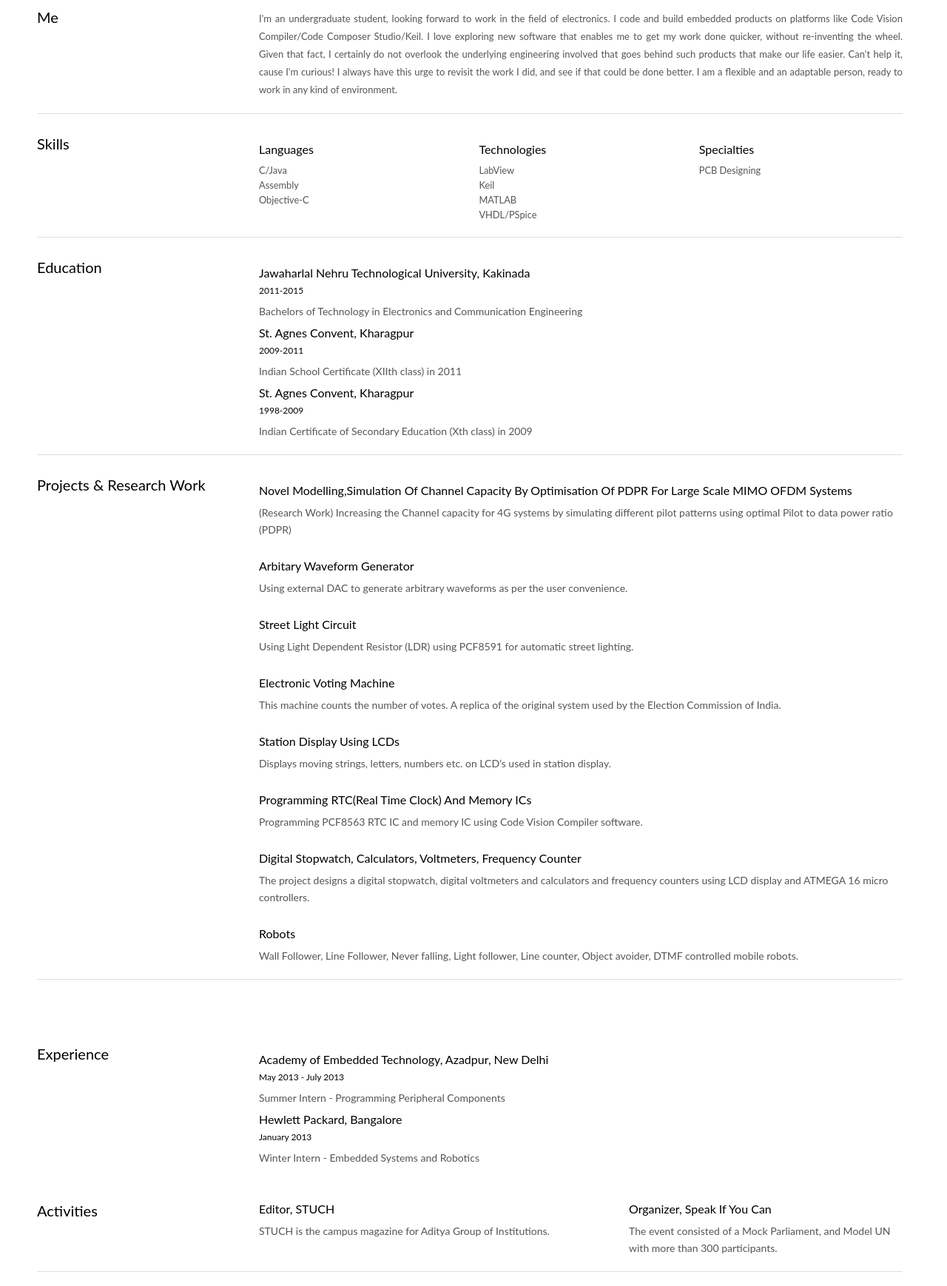
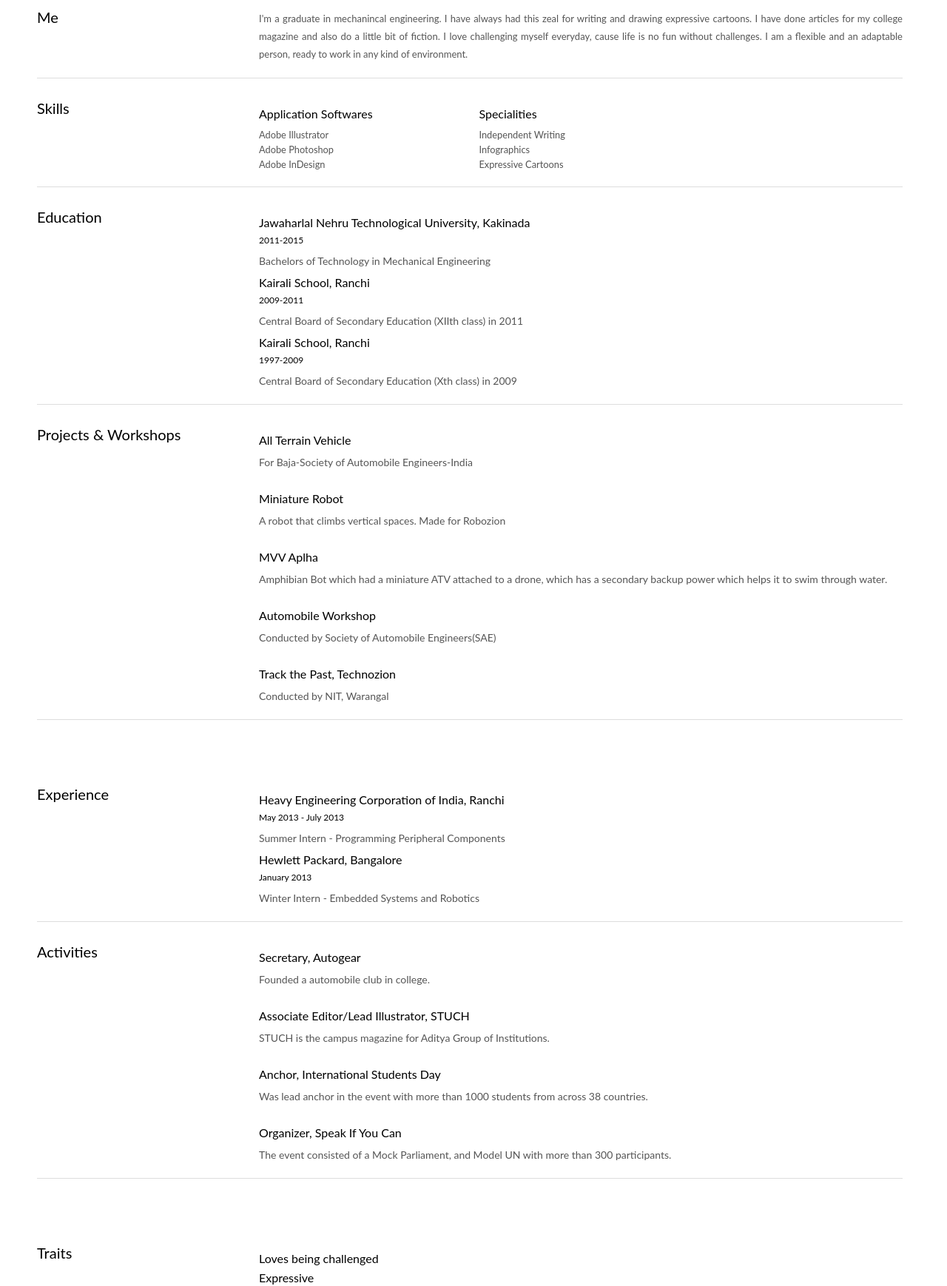
Before and after one commit to bitsapien/resume-template, a plain HTML site: page CV_ash.html in a window 1280 px wide. Shown: the part 186-1924 px from the top of the page at 74% size. Drawn offline with Linux system fonts and the light colour scheme.

Commit message:
roushan and ashwani

```diff
--- a/CV_ash.html
+++ b/CV_ash.html
@@ -53,7 +53,7 @@
 					<h3>Me </h3>
 				</header>
 				<div class="span9 ">
-					<p class="welcome">I'm an undergraduate student, looking forward to work in the field of electronics. I code and build embedded products on platforms like Code Vision Compiler/Code Composer Studio/Keil. I love exploring new software that enables me to get my work done quicker, without re-inventing the wheel. Given that fact, I certainly do not overlook the underlying engineering involved that goes behind such products that make our life easier. Can't help it, cause I'm curious! I always have this urge to revisit the work I did, and see if that could be done better. I am a flexible and an adaptable person, ready to work in any kind of environment.<br>
+					<p class="welcome"> I'm a graduate in mechanincal engineering. I have always had this zeal for writing and drawing expressive cartoons.  I have done articles for my college magazine and also do a little bit of fiction. I love challenging myself everyday, cause life is no fun without challenges. I am a flexible and an adaptable person, ready to work in any kind of environment. <br>
 					</p>
 				</div>
 			</article>
@@ -66,22 +66,18 @@
 				<div class="span9">
 					<div class="row-fluid skills">
 						<ul class="span4">
-							<li><h4>Languages</h4></li>
-							<li><strong>C/Java</strong> </li>
-							<li><strong>Assembly</strong> </li>
+							<li><h4>Application Softwares</h4></li>
+							<li><strong>Adobe Illustrator</strong> </li>
+							<li><strong>Adobe Photoshop</strong> </li>
 
-							<li><strong>Objective-C</strong> </li>
+							<li><strong>Adobe InDesign</strong> </li>
 						</ul>
-						<ul class="span4">
-							<li><h4>Technologies</h4></li>
-							<li><strong>LabView</strong></li>
-							<li><strong>Keil</strong></li>
-							<li><strong>MATLAB</strong></li>
-							<li><strong>VHDL/PSpice</strong></li>
-						</ul>
-						<ul class="span4">
-							<li><h4>Specialties</h4></li>
-							<li><strong>PCB Designing</strong></li>
+						<ul class="span8">
+							<li><h4>Specialities</h4></li>
+							<li><strong>Independent Writing</strong></li>
+							<li><strong>Infographics</strong></li>
+							<li><strong>Expressive Cartoons</strong></li>
+							<!-- <li><strong>VHDL/PSpice</strong></li> -->
 						</ul>
 					</div>
 				</div>
@@ -95,71 +91,55 @@
 				<div class="span9">
 					<h4>Jawaharlal Nehru Technological University, Kakinada</h4>
 					<h5>2011-2015</h5>
-						<p>Bachelors of Technology in Electronics and Communication Engineering</p>
+						<p>Bachelors of Technology in Mechanical Engineering</p>
 
-					<h4>St. Agnes Convent, Kharagpur</h4>
+					<h4>Kairali School, Ranchi</h4>
 					<h5>2009-2011</h5>
-						<p>Indian School Certificate (XIIth class) in 2011</p>
+						<p>Central Board of Secondary Education (XIIth class) in 2011</p>
 
-					<h4>St. Agnes Convent, Kharagpur</h4>
-					<h5>1998-2009</h5>
-						<p>Indian Certificate of Secondary Education (Xth class) in 2009</p>
+					<h4>Kairali School, Ranchi</h4>
+					<h5>1997-2009</h5>
+						<p>Central Board of Secondary Education (Xth class) in 2009</p>
 				</div>
 			</article>
 
 			<!-- Projects -->
 			<article class="row-fluid">
 				<header class="span3">
-					<h3>Projects & Research Work</h3>
+					<h3>Projects & Workshops</h3>
 
 				</header>
 				<div class="span9">
-					<h4>Novel Modelling,Simulation Of Channel Capacity By Optimisation Of PDPR For Large Scale MIMO OFDM Systems</h4>
-					<p>(Research Work) Increasing the Channel capacity for 4G systems by simulating different pilot patterns using optimal Pilot to data power ratio (PDPR)  </p>
+					<h4>All Terrain Vehicle</h4>
+					<p>For Baja-Society of Automobile Engineers-India</p>
 <br>
-					<h4>Arbitary Waveform Generator</h4>
+					<h4>Miniature Robot</h4>
 <!--					<h5>Trainer: Divyansh Gupta</h5>-->
-					<p>Using external DAC to generate arbitrary waveforms as per the user convenience.</p>
+					<p>A robot that climbs vertical spaces. Made for Robozion</p>
 <br>
-					<h4>Street Light Circuit</h4>
+					<h4>MVV Aplha</h4>
 <!--					<h5>Trainer: Divyansh Gupta</h5>-->
-					<p>Using Light Dependent Resistor (LDR) using PCF8591 for automatic street lighting.</p>
+					<p>Amphibian Bot which had a miniature ATV attached to a drone, which has a secondary backup power which helps it to swim through water.</p>
 <br>
-					<h4>Electronic Voting Machine</h4>
+					<h4>Automobile Workshop</h4>
 <!--					<h5>Trainer: Divyansh Gupta</h5>-->
-					<p>This machine counts the number of votes. A replica of the original system used by the Election Commission of India.</p>
+					<p>Conducted by Society of Automobile Engineers(SAE)</p>
 <br>
-
-					<h4>Station Display Using LCDs</h4>
+					<h4>Track the Past, Technozion</h4>
 <!--					<h5>Trainer: Divyansh Gupta</h5>-->
-					<p>Displays moving strings, letters, numbers etc. on LCD’s used in station display.</p>
-<br>
-
-					<h4>Programming RTC(Real Time Clock) And Memory ICs</h4>
-<!--					<h5>Trainer: Divyansh Gupta</h5>-->
-					<p>Programming PCF8563 RTC IC and memory IC using Code Vision Compiler software.</p>
-
- <br>
-					<h4>Digital Stopwatch, Calculators, Voltmeters, Frequency Counter</h4>
-<!--					<h5>Trainer: Divyansh Gupta</h5>-->
-					<p>The project designs a digital stopwatch, digital voltmeters and calculators and frequency counters using LCD display and ATMEGA 16 micro controllers.</p>
-<br>
-					<h4>Robots</h4>
-<!--					<h5>Trainer: Divyansh Gupta</h5>-->
-					<p> Wall Follower, Line Follower, Never falling, Light follower, Line counter, Object avoider, DTMF controlled mobile robots.</p>
-
+					<p>Conducted by NIT, Warangal</p>
 
                 </div>
 			</article>
 
 <br><br><br>
 			<!-- Experience -->
-			<article class="row-fluid no-line">
+			<article class="row-fluid">
 				<header class="span3">
 					<h3>Experience</h3>
 				</header>
 				<div class="span9">
-					<h4>Academy of Embedded Technology, Azadpur, New Delhi</h4>
+					<h4>Heavy Engineering Corporation of India, Ranchi</h4>
 					<h5>May 2013 - July 2013</h5>
 					<p>Summer Intern - Programming Peripheral Components</p>
 
@@ -173,18 +153,24 @@
 				<header class="span3">
 					<h3>Activities</h3>
 				</header>
-				<div class="span5">
-					<h4>Editor, STUCH</h4>
+				<div class="span9">
+					<h4>Secretary, Autogear</h4>
+					<p>Founded a automobile club in college.</p>
+<br/>
+					<h4>Associate Editor/Lead Illustrator, STUCH</h4>
 					<p>STUCH is the campus magazine for Aditya Group of Institutions.</p>
-				</div>
-				<div class="span4">
+<br/>
+					<h4>Anchor, International Students Day</h4>
+					<p>Was lead anchor in the event with more than 1000 students from across 38 countries.  </p>
+
+<br/>
 					<h4>Organizer, Speak If You Can</h4>
 					<p>The event consisted of a Mock Parliament, and Model UN with more than 300 participants.  </p>
-				</div>
+
 			</article>
 <br><br><br>
 			<!-- Certificates -->
-			<article class="row-fluid">
+<!-- 			<article class="row-fluid">
 				<header class="span3">
 					<h3>Certificates & Achievements</h3>
 				</header>
@@ -214,7 +200,7 @@
 					<p>Conducted by Jiyanjani Technologies</p>
 
 				</div>
-			</article>
+			</article> -->
 
 			<!-- Traits -->
 			<article class="row-fluid">
@@ -222,8 +208,8 @@
 					<h3>Traits</h3>
 				</header>
 				<div class="span9">
-					<h4>Eternal learner</h4>
-					<h4>Scientific Temper</h4>
+					<h4>Loves being challenged</h4>
+					<h4>Expressive</h4>
 					<h4>Socially Adept </h4>
 				</div>
 			</article>
@@ -234,7 +220,7 @@
 					<h3>Personal Details</h3>
 				</header>
 				<div class="span4">
-					<h4>Date Of Birth </h4><span> 21st January, 1993</span>
+					<h4>Date Of Birth </h4><span> 6th December, 1992</span>
 					<h4>Nationality </h4><span> Indian</span>
 					<h4>Languages </h4><span> English, Hindi, Telugu, Bengali</span>
 				</div>
@@ -245,7 +231,7 @@
 
 				</div>
 				<div class="span3"><br>
-					<h2>v radha rani</h2>
+					<h2>D ASHWANI KUMAR</h2>
 				</div>
 			</article>
 
```
Also changed, not shown: CV/CV2.html (+11 -6 lines).
